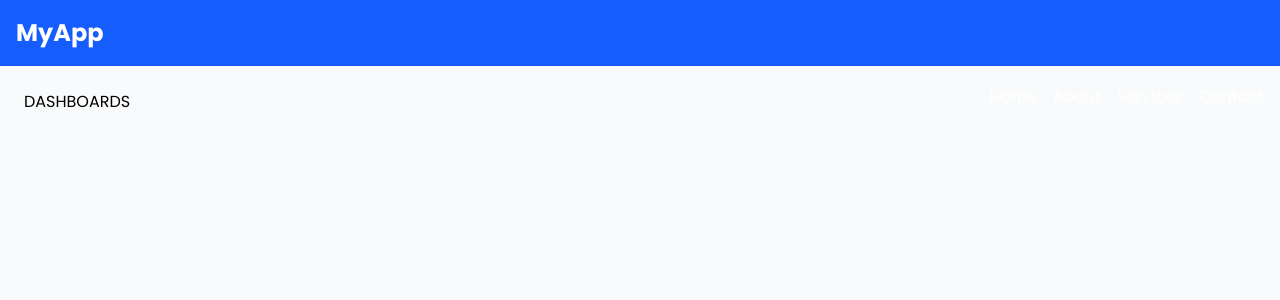
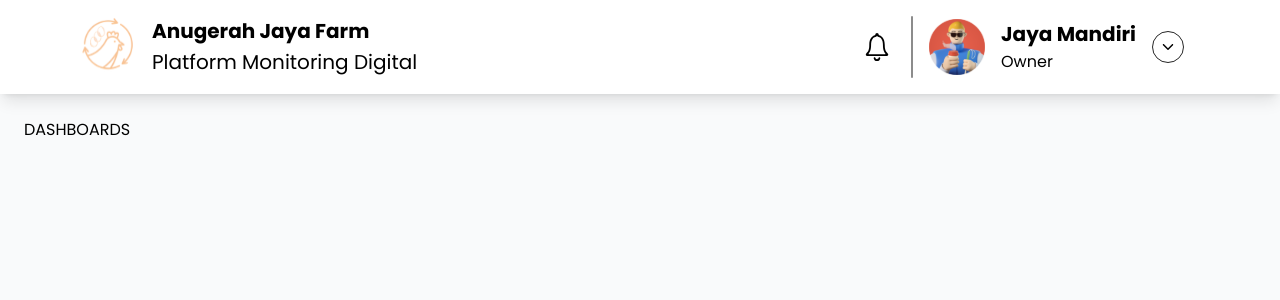
Before and after one commit to Semeton-Corp/Anugerah-Jaya-Farm-Volare-FE, a React (Vite) app: page / in a window 1280 px wide. Shown: the top 300 px of the page. Built offline with nearby package versions, Linux system fonts and the light colour scheme.

Commit message:
add: top navbar

```diff
--- a/package.json
+++ b/package.json
@@ -15,6 +15,7 @@
     "lucide-react": "^0.487.0",
     "react": "^19.0.0",
     "react-dom": "^19.0.0",
+    "react-icons": "^5.5.0",
     "react-router-dom": "^7.4.1",
     "tailwindcss": "^4.1.2"
   },
--- a/src/components/Navbar.jsx
+++ b/src/components/Navbar.jsx
@@ -1,49 +1,50 @@
-import { useState } from "react";
-import { Menu, X } from "lucide-react"; // Icon library
+import logo from "../assets/logo_ajf.svg";
+import { IoIosNotificationsOutline, IoIosArrowDown } from "react-icons/io";
+import profileAvatar from "../assets/profile_avatar.svg";
 
 export default function Navbar() {
-  const [isOpen, setIsOpen] = useState(false);
+  return (
+    <nav className="bg-white p-4 shadow-lg ">
+      <div className="px-16 flex justify-between">
+        {/* logo & company name */}
+        <div className="flex">
+          <img
+            src={logo}
+            alt="AJF Logo"
+            className="md:w-14 md:h-14 w-14 h-14 mr-4"
+          />
+          <div>
+            <h1 className="md:text-lg text-base font-bold md:w-60 w-35">
+              Anugerah Jaya Farm
+            </h1>
+            <p className="text-base md:text-lg">Platform Monitoring Digital</p>
+          </div>
+        </div>
 
-  return (
-    <nav className="bg-blue-600 p-4">
-      <div className="container mx-auto flex justify-between items-center">
-        <h1 className="text-white text-xl font-bold">MyApp</h1>
+        {/* profile section */}
+        <div className="flex items-center">
+          <IoIosNotificationsOutline size={36} className="mx-4" />
+          <div className="h-full w-[2px] bg-black-7 rounded-full" />
+          <div className="flex">
+            {/* profile picture */}
+            <div className="mx-4 h-14 w-14 rounded-full">
+              <img src={profileAvatar} alt="Profile Avatar" />
+            </div>
+            <div>
+              {/* user name */}
+              <p className="text-lg font-bold">Jaya Mandiri</p>
+              <p className="text-base">Owner</p>
+            </div>
+          </div>
 
-        {/* Hamburger Button for Mobile */}
-        <button
-          className="text-white lg:hidden"
-          onClick={() => setIsOpen(!isOpen)}
-        >
-          {isOpen ? <X size={24} /> : <Menu size={24} />}
-        </button>
-
-        {/* Navigation Links */}
-        <ul
-          className={`absolute lg:relative top-16 left-0 w-full lg:w-auto bg-blue-600 lg:bg-transparent flex flex-col lg:flex-row gap-4 p-4 lg:p-0 text-white transition-all duration-300 ${
-            isOpen ? "block" : "hidden lg:flex"
-          }`}
-        >
-          <li>
-            <a href="/" className="hover:text-gray-300">
-              Home
-            </a>
-          </li>
-          <li>
-            <a href="/about" className="hover:text-gray-300">
-              About
-            </a>
-          </li>
-          <li>
-            <a href="/services" className="hover:text-gray-300">
-              Services
-            </a>
-          </li>
-          <li>
-            <a href="/contact" className="hover:text-gray-300">
-              Contact
-            </a>
-          </li>
-        </ul>
+          {/* arrow down */}
+          <div
+            onClick=""
+            className="mx-4 rounded-full border-black-10 border-1 h-8 w-8 flex justify-center items-center"
+          >
+            <IoIosArrowDown />
+          </div>
+        </div>
       </div>
     </nav>
   );
```
Also changed, not shown: src/assets/profile_avatar.svg (added), 1 other file (tests, documents, lock files or other folders).
